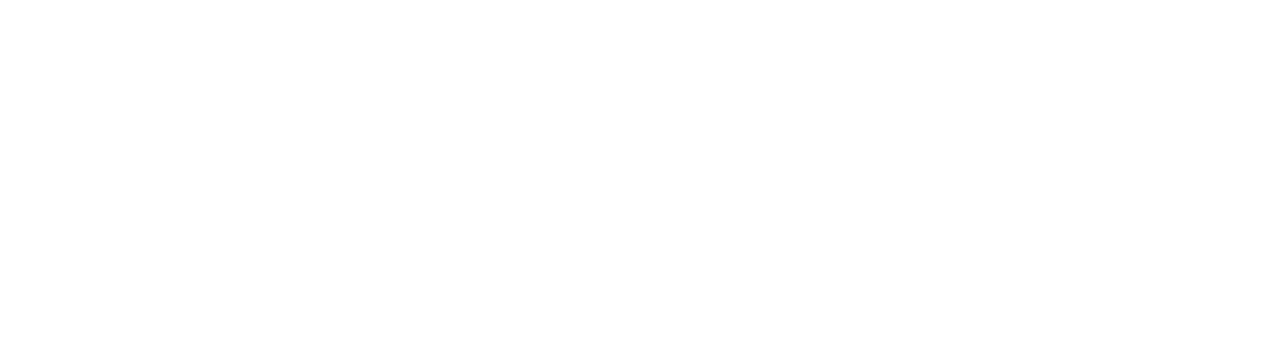
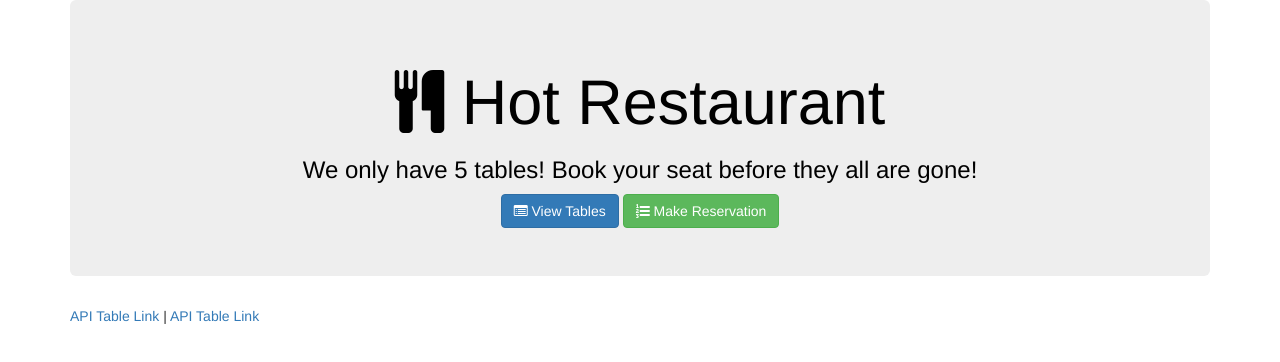
Before and after one commit to thatianaviana/Hot-Restaurant, a website: page index.html in a window 1280 px wide. Drawn offline with nearby package versions, Linux system fonts and the light colour scheme.

Commit message:
html stuff

```diff
--- a/index.html
+++ b/index.html
@@ -1,12 +1,54 @@
 <!DOCTYPE html>
 <html lang="en">
+
 <head>
     <meta charset="UTF-8">
     <meta name="viewport" content="width=device-width, initial-scale=1.0">
     <meta http-equiv="X-UA-Compatible" content="ie=edge">
+    <!-- Optional theme -->
+    <link rel="stylesheet" href="https://maxcdn.bootstrapcdn.com/bootstrap/3.4.0/css/bootstrap.min.css">
+    <script src="https://ajax.googleapis.com/ajax/libs/jquery/3.4.0/jquery.min.js"></script>
+    <script src="https://maxcdn.bootstrapcdn.com/bootstrap/3.4.0/js/bootstrap.min.js"></script>
+    <link rel="stylesheet" href="https://cdnjs.cloudflare.com/ajax/libs/font-awesome/4.7.0/css/font-awesome.min.css">
+    <link rel="stylesheet" href="style.css">
+
     <title>Hot Restaurant</title>
 </head>
+
 <body>
 
+
+    <!-- <div class="jumbotron jumbotron-fluid">
+        <div class="container">
+            <h1 class="display-4">Fluid jumbotron</h1>
+            <p class="lead">This is a modified jumbotron that occupies the entire horizontal space of its parent.</p>
+        </div>
+    </div> -->
+
+    <div class="container">
+        <div class="jumbotron jumbotron-fluid">
+            <h1 class="display-4">
+            <span class="fa fa-cutlery" aria-hidden="true"></span>
+                Hot Restaurant
+            </h1>
+            <h3> We only have 5 tables! Book your seat before they all are gone!</h3>
+            <button id="reservation" type="button" class="btn btn-primary"> <span class="fa fa-list-alt" aria-hidden="true" ></span>  View Tables</button>
+            <button id="view-list" type="button" class="btn btn-success"> <span class="fa fa-list-ol" aria-hidden="true"></span>  Make Reservation</button>
+
+
+
+        </div>
+    </div>
+    <footer class="footer">
+        <div class="container">
+            <p>
+                <a href="/api/tables">API Table Link</a>
+                   |
+                <a href="/api/waitlist">API Table Link</a>
+            </p>
+        </div>
+    </footer>
+
 </body>
+
 </html>
--- a/style.css
+++ b/style.css
@@ -0,0 +1,8 @@
+body {
+
+}
+
+.jumbotron {
+    text-align: center;
+    color: black;
+}
```
